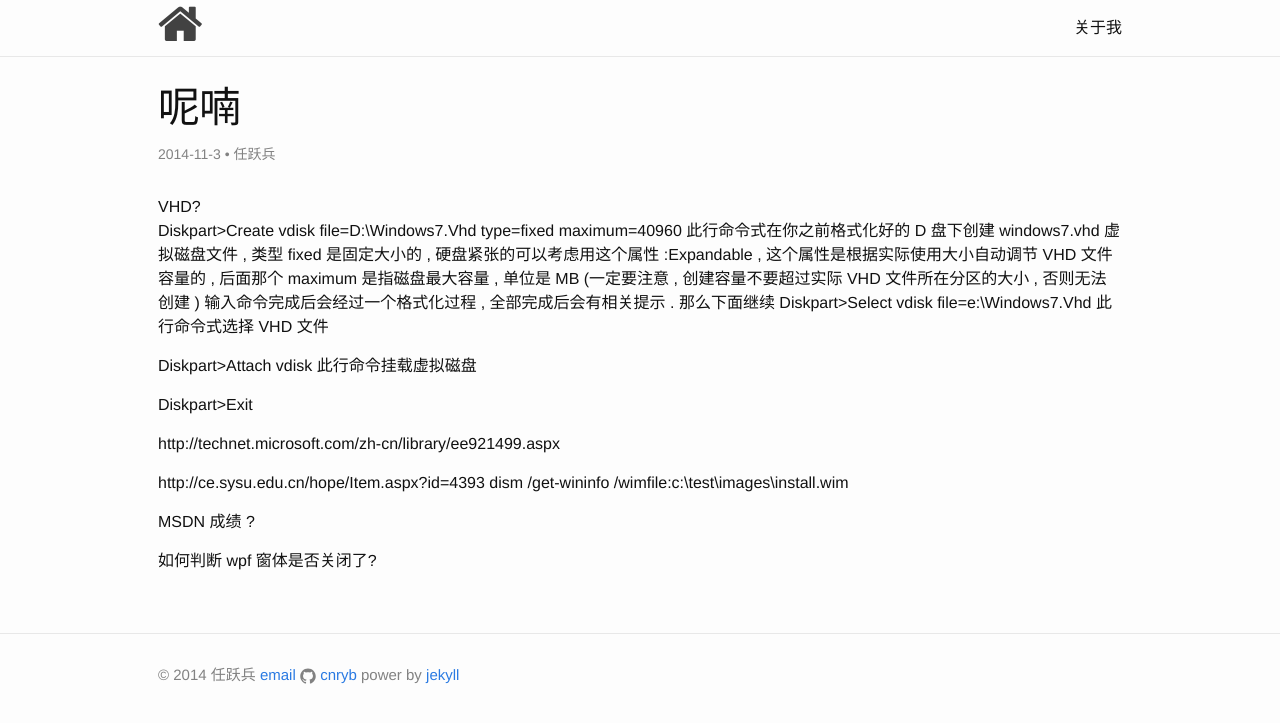
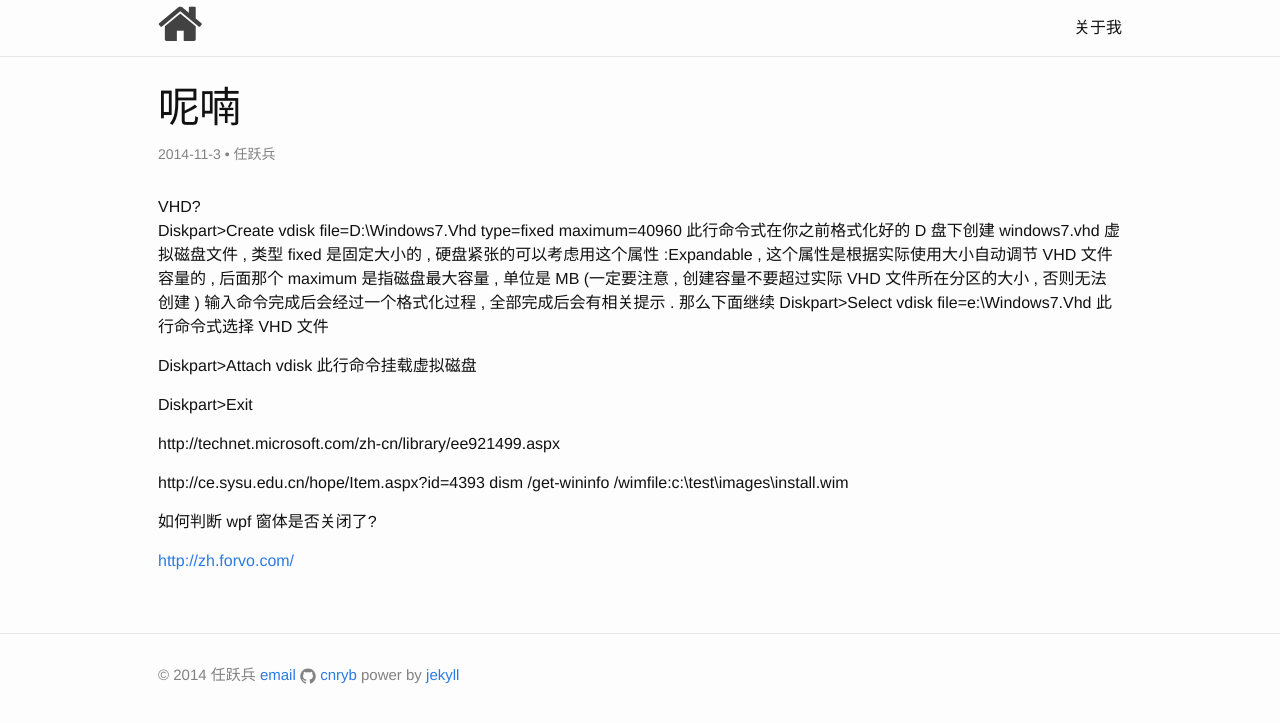
Before and after one commit to cnryb/cnryb.github.io, a Jekyll site: the page built from _posts/2014-11-03-呢喃.md, in a window 1280 px wide. Shown: the top 723 px of the page. Built offline with Jekyll 4.4.1, drawn with Linux system fonts in a browser that asks for light colours; nearby versions of some CDN libraries; comment, search, counter and statistics services are not loaded.

Commit message:
一个神奇的网站

```diff
--- a/_posts/2014-11-03-呢喃.md
+++ b/_posts/2014-11-03-呢喃.md
@@ -26,6 +26,8 @@ http://ce.sysu.edu.cn/hope/Item.aspx?id=4393
 dism /get-wininfo /wimfile:c:\test\images\install.wim
 
 
-MSDN 成绩 ?
 
 如何判断 wpf 窗体是否关闭了?
+
+
+<http://zh.forvo.com/>
```
